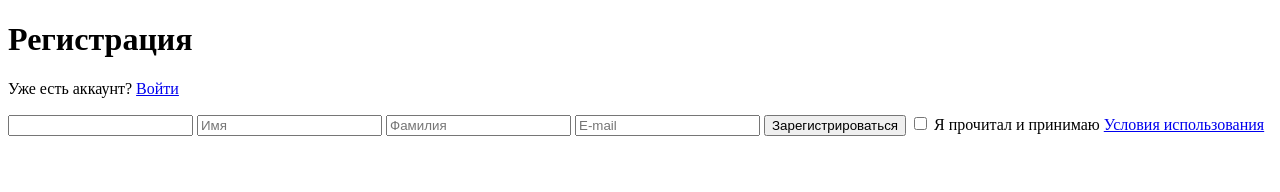
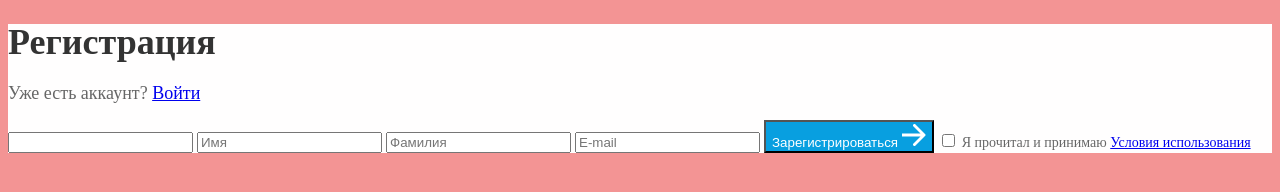
Before and after one commit to GrzegoShy/1-Blog, a plain HTML site: page 2-Form/form.html in a window 1280 px wide. Drawn offline with Linux system fonts and the light colour scheme.

Commit message:
Основы CSS

```diff
--- a/2-Form/form.html
+++ b/2-Form/form.html
@@ -4,6 +4,7 @@
     <meta charset="UTF-8">
     <meta name="viewport" content="width=device-width, initial-scale=1.0">
     <title>Document</title>
+    <link rel="stylesheet" href="styles/styles.css">
 </head>
 <body>
     <main>
@@ -15,7 +16,7 @@
             <input type="text" placeholder="Имя">
             <input type="text" placeholder="Фамилия">
             <input type="email" placeholder="E-mail">
-            <button>Зарегистрироваться</button>
+            <button>Зарегистрироваться <img src="images/Arrow 1.png" alt="Стрелочка"></button>
             <input type="checkbox" id="heroCheckbox">
             <label for="heroCheckbox">Я прочитал и принимаю <a href="#">Условия использования</a></label>
         </form>
--- /dev/null
+++ b/2-Form/styles/styles.css
@@ -0,0 +1,31 @@
+*{
+    line-height: 100%;
+}
+
+body{
+    background-color: #F39494;
+}
+
+main{
+    background-color: #FFFEFE;
+}
+
+h1{
+    font-size: 36px;
+    color: #333333;
+}
+
+p{
+    font-size: 18px;
+    color: #666666;
+}
+
+button{
+    background-color: #089FE0;
+    color: #FFFFFF;
+}
+
+label{
+    font-size: 14px;
+    color: #666666;
+}
```
Also changed, not shown: 2-Form/images/Arrow 1.png (added).
